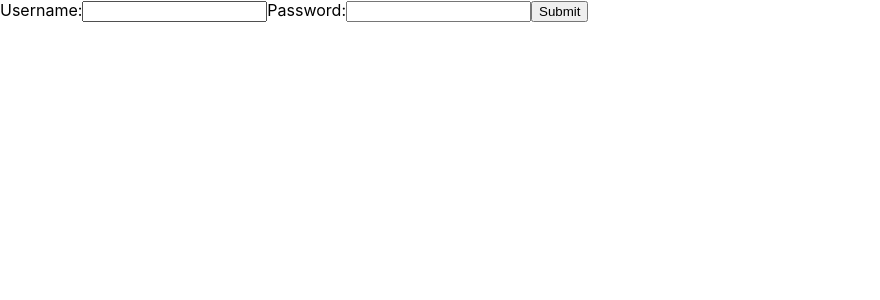
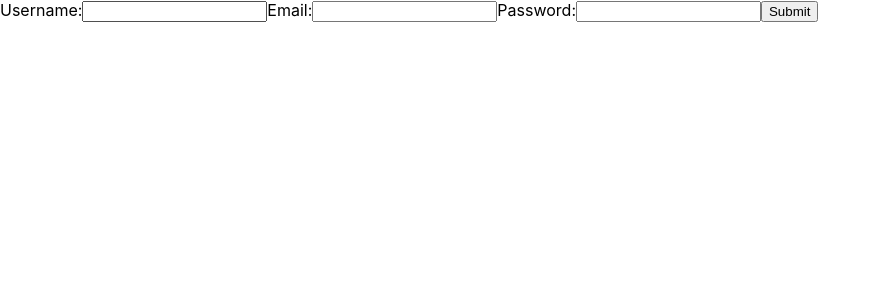
Before and after one commit to lily-chen1/ReadThrough, a React (Create React App) app: page /login in a window 1280 px wide. Shown: the top 300 px of the page, without its empty margins (0-880 px from the left). Built offline with nearby package versions, Linux system fonts and the light colour scheme; no server answers.

Commit message:
worked on firebase integration functionality

```diff
--- a/package.json
+++ b/package.json
@@ -36,5 +36,9 @@
       "last 1 firefox version",
       "last 1 safari version"
     ]
+  },
+  "devDependencies": {
+    "eslint": "^8.24.0",
+    "prettier": "^2.7.1"
   }
 }
--- a/src/App.js
+++ b/src/App.js
@@ -1,45 +1,8 @@
-import logo from './logo.svg';
-import './App.css';
-import Profile from './pages/Profile';
-import Login from './pages/Login';
-import Home from './pages/Home';
+import "./App.css";
+import Profile from "./pages/Profile";
+import Login from "./pages/Login";
+import Home from "./pages/Home";
 import { BrowserRouter, Routes, Route } from "react-router-dom";
-// Import the functions you need from the SDKs you need
-import { initializeApp } from "firebase/app";
-import { getAnalytics } from "firebase/analytics";
-import { getDatabase, ref, set } from "firebase/database";
-// TODO: Add SDKs for Firebase products that you want to use
-// https://firebase.google.com/docs/web/setup#available-libraries
-
-// Your web app's Firebase configuration
-// For Firebase JS SDK v7.20.0 and later, measurementId is optional
-
-const firebaseConfig = {
-  apiKey: "AIzaSyBsvX3cEiyWsutpBgDM4TpF7bMyX10dvzU",
-  authDomain: "capstone-test-dd957.firebaseapp.com",
-  databaseURL: "https://capstone-test-dd957-default-rtdb.firebaseio.com",
-  projectId: "capstone-test-dd957",
-  storageBucket: "capstone-test-dd957.appspot.com",
-  messagingSenderId: "386690672581",
-  appId: "1:386690672581:web:ae51af75dfad432ac0cdac",
-  measurementId: "G-NS8XGRKMEE"
-};
-
-// Initialize Firebase
-const app = initializeApp(firebaseConfig);
-const analytics = getAnalytics(app);
-const database = getDatabase(app);
-
-function writeUserData(userId, name, email, imageUrl) {
-  const db = getDatabase();
-  set(ref(db, 'users/' + userId), {
-    username: name,
-    email: email,
-    profile_picture : imageUrl
-  });
-}
-
-writeUserData("afsjfj", "fsafan", "fsafasn", "fasfn")
 
 function App() {
   return (
--- /dev/null
+++ b/src/firebase/firebase.js
@@ -0,0 +1,26 @@
+import { initializeApp } from "firebase/app";
+import { getDatabase } from "firebase/database";
+
+// Import the functions you need from the SDKs you need
+// TODO: Add SDKs for Firebase products that you want to use
+// https://firebase.google.com/docs/web/setup#available-libraries
+
+// Your web app's Firebase configuration
+// For Firebase JS SDK v7.20.0 and later, measurementId is optional
+
+const firebaseConfig = {
+    apiKey: "AIzaSyBsvX3cEiyWsutpBgDM4TpF7bMyX10dvzU",
+    authDomain: "capstone-test-dd957.firebaseapp.com",
+    databaseURL: "https://capstone-test-dd957-default-rtdb.firebaseio.com",
+    projectId: "capstone-test-dd957",
+    storageBucket: "capstone-test-dd957.appspot.com",
+    messagingSenderId: "386690672581",
+    appId: "1:386690672581:web:ae51af75dfad432ac0cdac",
+    measurementId: "G-NS8XGRKMEE"
+  };
+
+// Initialize Firebase
+const app = initializeApp(firebaseConfig);
+const db = getDatabase(app);
+
+export {db};
--- /dev/null
+++ b/src/firebase/users.js
@@ -0,0 +1,9 @@
+import { db } from "./firebase";
+import { ref, set } from "firebase/database";
+
+export const createUser = (username, email, password) =>
+  set(ref(db, "users/" + username), {
+    username: username,
+    email: email,
+    password: password,
+  });
--- a/src/pages/Login.js
+++ b/src/pages/Login.js
@@ -1,23 +1,49 @@
-import './resources/Login.css';
+import React, { useState } from "react";
+import "./resources/Login.css";
+import { createUser } from "../firebase/users";
 import { useNavigate } from "react-router-dom";
 
 function Login() {
+  const [username, setUsername] = useState("");
+  const [email, setEmail] = useState("");
+  const [password, setPassword] = useState("");
   let navigate = useNavigate();
-    const routeChange = () =>{
+  const handleSubmit = () => {
+    createUser(username, email, password);
     let path = `profile`;
     navigate(path);
-    }
+  };
+
   return (
     <body>
       <div>
-            <form onSubmit={routeChange}>
+        <form onSubmit={handleSubmit}>
           <label>
             Username:
-                    <input type="text" name="Username" />
+            <input
+              value={username}
+              onChange={(e) => setUsername(e.target.value)}
+              type="text"
+              name="Username"
+            />
+          </label>
+          <label>
+            Email:
+            <input
+              value={email}
+              onChange={(e) => setEmail(e.target.value)}
+              type="text"
+              name="Email"
+            />
           </label>
           <label>
             Password:
-                    <input type="text" name="Password" />
+            <input
+              value={password}
+              onChange={(e) => setPassword(e.target.value)}
+              type="text"
+              name="Password"
+            />
           </label>
           <input type="submit" value="Submit" />
         </form>
@@ -26,6 +52,4 @@ function Login() {
   );
 }
 
-
-
 export default Login;
```
Also changed, not shown: src/pages/Profile.js (+28 -15 lines), 1 other file (tests, documents, lock files or other folders). Lines whose indentation alone changed are shown as unchanged.
